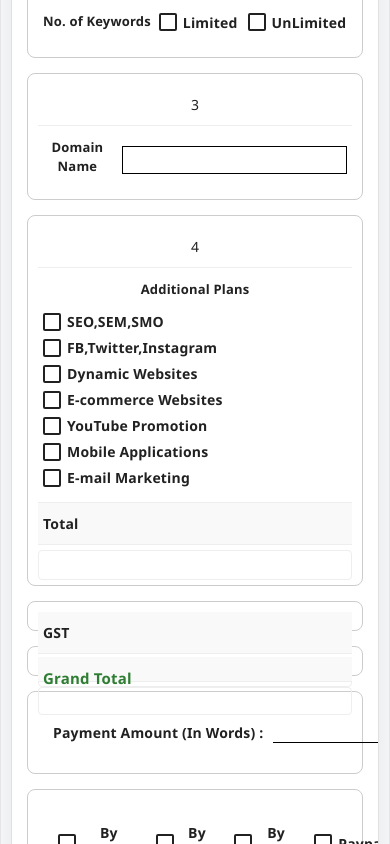
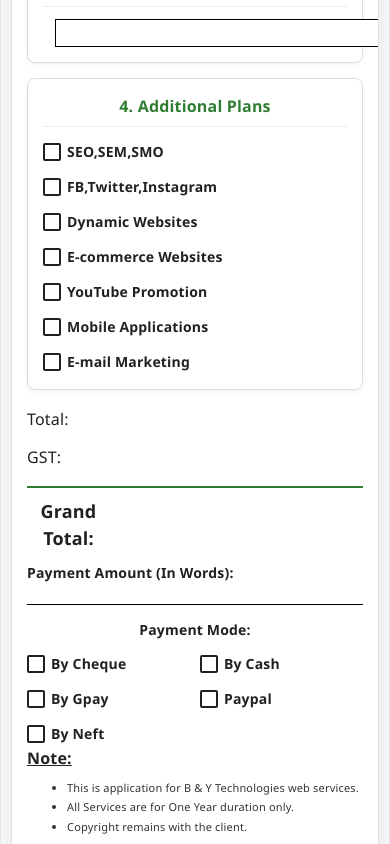
Before and after one commit to thenmozhi-A1/form_frontend, a React (Vite) app: page / in a window 390 px wide. Shown: the part 1420-2264 px from the top of the page. Built offline with nearby package versions, Linux system fonts and the light colour scheme.

Commit message:
Completely replace table with mobile card layout

```diff
--- a/src/App.css
+++ b/src/App.css
@@ -1142,82 +1142,71 @@ td[rowspan] {
   .customer-grid { flex-direction: column; gap: 10px; }
   .customer-row { flex-direction: column; align-items: flex-start; gap: 5px; width: 100%; }
   .customer-row .line-input { width: 100%; margin-left: 0 !important; }
-  /* Completely transform table to card-based layout for mobile */
-  .form-table, .form-table thead, .form-table tbody, .form-table th, .form-table td, .form-table tr {
-    display: block;
-    width: 100% !important;
-    border: none !important;
+  /* Visibility Controls */
+  .desktop-only { display: none !important; }
+  .mobile-only { display: block !important; }
+
+  /* Mobile Card Styling */
+  .mobile-cards-section {
+    padding: 10px 0;
   }
 
-  .form-table thead tr {
-    position: absolute;
-    top: -9999px;
-    left: -9999px;
+  .mobile-card {
+    background: #fff;
+    border: 1px solid #ddd;
+    border-radius: 8px;
+    padding: 15px;
+    margin-bottom: 15px;
+    box-shadow: 0 2px 5px rgba(0,0,0,0.05);
   }
 
-  .form-table tr {
-    border: 1px solid #ccc !important;
-    margin-bottom: 15px;
-    border-radius: 8px;
-    padding: 10px;
-    background: #fff;
+  .mobile-card-title {
+    font-size: 16px;
+    margin-top: 0;
+    margin-bottom: 12px;
+    color: var(--primary-color);
+    border-bottom: 1px solid #eee;
+    padding-bottom: 8px;
   }
 
-  .form-table td {
-    padding: 10px 5px !important;
-    position: relative;
-    border-bottom: 1px solid #eee !important;
-  }
-
-  .form-table td:last-child {
-    border-bottom: none !important;
-  }
-
-  .form-table td[rowspan], .form-table td[colspan] {
-    display: block;
-    width: 100% !important;
-  }
-
-  /* Make summary rows distinct */
-  .summary-label {
-    background: #f9f9f9 !important;
-    font-weight: bold;
-    text-align: left !important;
-  }
-
-  .summary-val-col {
-    text-align: right;
-  }
-
-  .summary-input {
-    text-align: left !important;
-    padding: 8px !important;
-    border: 1px solid #eee !important;
-    border-radius: 4px;
-    margin-top: 5px;
-  }
-
-  .tall-input {
-    min-height: 40px !important;
-  }
-
-  /* Adjust internal spacing */
-  .row-content {
+  .mobile-options {
+    display: flex;
+    flex-direction: column;
     gap: 10px;
   }
 
-  .boxed-input {
-    width: 100% !important;
-    margin-left: 0 !important;
-    margin-top: 5px;
+  .summary-item {
+    display: flex;
+    justify-content: space-between;
+    align-items: center;
+    margin-bottom: 10px;
   }
 
-  .options-grid, .additional-plans-grid {
-    grid-template-columns: 1fr !important;
+  .summary-item.grand {
+    margin-top: 15px;
+    padding-top: 10px;
+    border-top: 2px solid var(--primary-color);
+    font-weight: bold;
+    font-size: 18px;
+  }
+
+  .modes-grid-mobile {
+    display: grid;
+    grid-template-columns: 1fr 1fr;
+    gap: 10px;
+    margin-top: 10px;
+  }
+
+  .vertical {
+    flex-direction: column !important;
+    align-items: flex-start !important;
   }
 }
 
 @media (min-width: 769px) {
+  .mobile-only { display: none !important; }
+  .desktop-only { display: block !important; }
+
   .address-line-2-input {
     margin-left: 75px;
   }
--- a/src/App.jsx
+++ b/src/App.jsx
@@ -329,7 +329,8 @@ const App = () => {
         </section>
 
 
-        <section className="subscription-section">
+        {/* Desktop Table - Hidden on Mobile */}
+        <section className="subscription-section desktop-only">
           <table className="form-table">
             <thead>
               <tr>
@@ -551,6 +552,101 @@ const App = () => {
           </table>
         </section>
 
+        {/* Mobile-Only Card Layout */}
+        <section className="mobile-only mobile-cards-section">
+          <div className="mobile-card">
+            <h3 className="mobile-card-title">1. Website & SEO</h3>
+            <div className="mobile-options">
+              {['Bronze', 'Silver', 'Gold', 'Platinum'].map(val => (
+                <label key={val} className="box-input">
+                  <input type="radio" name="websiteSEO" value={val} checked={formData.subscription.websiteSEO === val} onChange={handleChange} />
+                  <span className={`fake-box ${formData.subscription.websiteSEO === val ? 'checked' : ''}`}>{formData.subscription.websiteSEO === val ? '✔' : ''}</span>
+                  <span className="box-input-label">{val}</span>
+                </label>
+              ))}
+            </div>
+          </div>
+
+          <div className="mobile-card">
+            <h3 className="mobile-card-title">2. No. of Keywords</h3>
+            <div className="mobile-options">
+              {['Limited', 'UnLimited'].map(val => (
+                <label key={val} className="box-input">
+                  <input type="radio" name="keywords" value={val} checked={formData.subscription.keywords === val} onChange={handleChange} />
+                  <span className={`fake-box ${formData.subscription.keywords === val ? 'checked' : ''}`}>{formData.subscription.keywords === val ? '✔' : ''}</span>
+                  <span className="box-input-label">{val}</span>
+                </label>
+              ))}
+            </div>
+          </div>
+
+          <div className="mobile-card">
+            <h3 className="mobile-card-title">3. Domain Name</h3>
+            <input type="text" name="domainName" value={formData.domainName} onChange={handleChange} className="boxed-input" />
+          </div>
+
+          <div className="mobile-card">
+            <h3 className="mobile-card-title">4. Additional Plans</h3>
+            <div className="mobile-options additional-mobile">
+              {[
+                'SEO,SEM,SMO', 'FB,Twitter,Instagram',
+                'Dynamic Websites', 'E-commerce Websites',
+                'YouTube Promotion', 'Mobile Applications',
+                'E-mail Marketing'
+              ].map(plan => (
+                <label key={plan} className="box-input">
+                  <input type="checkbox" value={plan} checked={formData.subscription.additionalPlans.includes(plan)} onChange={handleChange} />
+                  <span className={`fake-box ${formData.subscription.additionalPlans.includes(plan) ? 'checked' : ''}`}>{formData.subscription.additionalPlans.includes(plan) ? '✔' : ''}</span>
+                  <span className="box-input-label">{plan}</span>
+                </label>
+              ))}
+            </div>
+          </div>
+
+          <div className="mobile-summary-card">
+            <div className="summary-item">
+              <label>Total:</label>
+              <input type="text" name="total" value={formData.total} onChange={handleChange} className="summary-input" />
+            </div>
+            <div className="summary-item">
+              <label>GST:</label>
+              <input type="text" name="gstAmount" value={formData.gstAmount} onChange={handleChange} className="summary-input" />
+            </div>
+            <div className="summary-item grand">
+              <label>Grand Total:</label>
+              <input type="text" name="grandTotal" value={formData.grandTotal} onChange={handleChange} className="summary-input" />
+            </div>
+          </div>
+
+          <div className="mobile-payment-details">
+            <div className="customer-row vertical">
+              <span className="bold-label">Payment Amount (In Words):</span>
+              <input type="text" name="paymentAmountWords" value={formData.paymentAmountWords} onChange={handleChange} className="line-input" />
+            </div>
+            <div className="mobile-payment-modes">
+              <span className="bold-label">Payment Mode:</span>
+              <div className="modes-grid-mobile">
+                {['By Cheque', 'By Cash', 'By Gpay', 'Paypal', 'By Neft'].map(mode => (
+                  <label key={mode} className="box-input">
+                    <input type="radio" name="paymentMode" value={mode} checked={formData.paymentMode === mode} onChange={handleChange} />
+                    <span className={`fake-box ${formData.paymentMode === mode ? 'checked' : ''}`}>{formData.paymentMode === mode ? '✔' : ''}</span>
+                    <span className="box-input-label">{mode}</span>
+                  </label>
+                ))}
+              </div>
+            </div>
+          </div>
+
+          <div className="mobile-note-section">
+            <p className="note-underline">Note:</p>
+            <ul className="terms-list-simple">
+              <li>This is application for B & Y Technologies web services.</li>
+              <li>All Services are for One Year duration only.</li>
+              <li>Copyright remains with the client.</li>
+            </ul>
+          </div>
+        </section>
+
         <footer className="final-footer">
           <section className="signature-section">
             <div className="sig-item">
```
